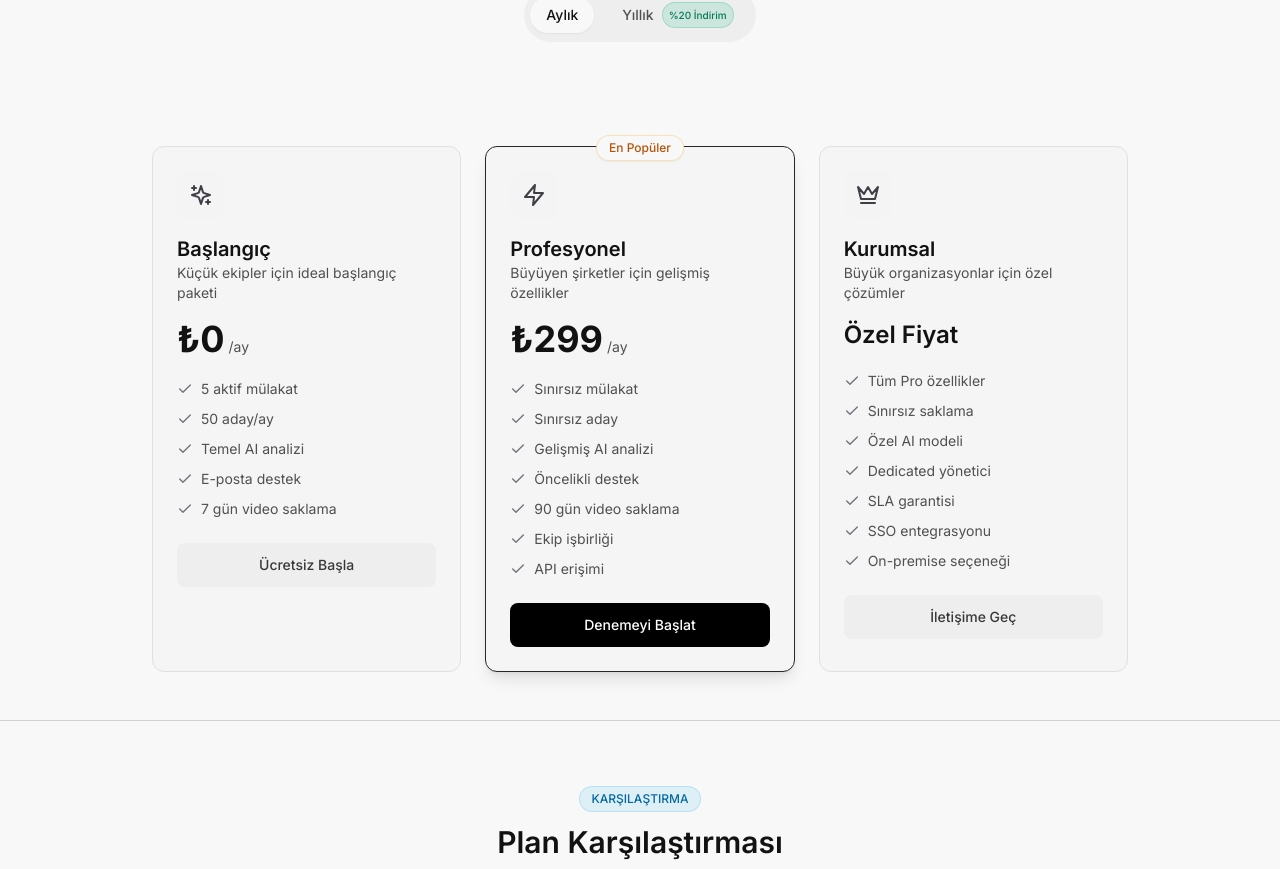
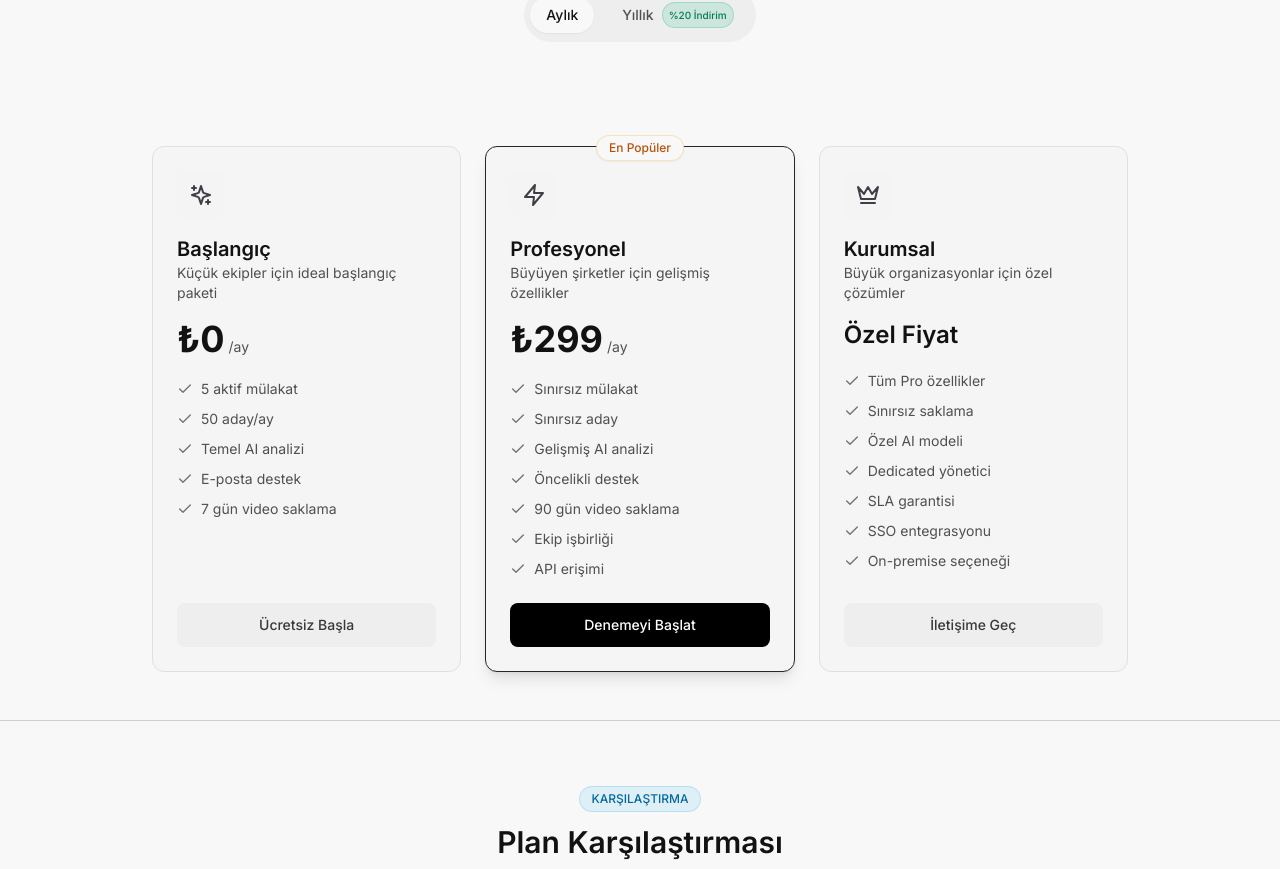
Before and after one commit to samualetto35/ReculAI, a Next.js app in the folder apps/web/: page /pricing in a window 1280 px wide. Shown: the part 347-1216 px from the top of the page. Built offline with nearby package versions, Linux system fonts and the light colour scheme.

Commit message:
Fix pricing cards - align buttons at bottom on desktop

```diff
--- a/apps/web/src/app/pricing/page.tsx
+++ b/apps/web/src/app/pricing/page.tsx
@@ -150,7 +150,7 @@ export default function PricingPage() {
                 <div
                   key={i}
                   className={cn(
-                    'bg-surface-50 border rounded-xl p-5 md:p-6 relative',
+                    'bg-surface-50 border rounded-xl p-5 md:p-6 relative flex flex-col',
                     plan.highlighted ? 'border-zinc-800 shadow-lg shadow-zinc-900/10' : 'border-surface-200'
                   )}
                 >
@@ -176,7 +176,7 @@ export default function PricingPage() {
                       <span className="text-xl md:text-2xl font-semibold text-surface-900">Özel Fiyat</span>
                     )}
                   </div>
-                  <ul className="space-y-2.5 mb-6">
+                  <ul className="space-y-2.5 mb-6 flex-1">
                     {plan.features.map((f, j) => (
                       <li key={j} className="flex items-center gap-2 text-sm text-surface-600">
                         <Check className="w-4 h-4 text-zinc-500" />
@@ -187,7 +187,7 @@ export default function PricingPage() {
                   <a
                     href={plan.price === null ? '/contact' : 'https://apprecula.netlify.app/register'}
                     className={cn(
-                      'block text-center text-sm font-medium py-2.5 md:py-3 rounded-lg transition-colors',
+                      'block text-center text-sm font-medium py-2.5 md:py-3 rounded-lg transition-colors mt-auto',
                       plan.highlighted
                         ? 'bg-black hover:bg-zinc-800 text-white'
                         : 'bg-surface-100 hover:bg-surface-200 text-surface-700'
```
